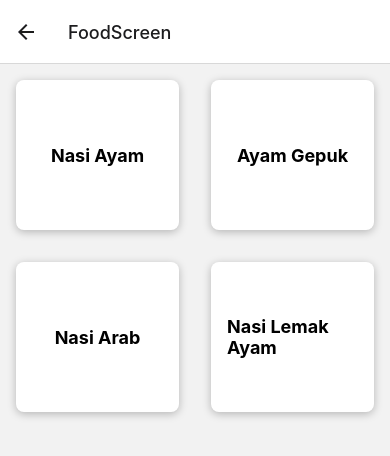
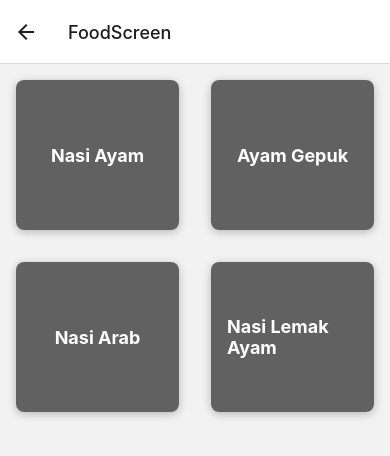
Before and after one commit to meymuhaimin/mkitchen_mobile_app, a React Native app: screen /FoodScreen in a window 390 px wide. Shown: the top 456 px of the page. Built offline with nearby package versions, Linux system fonts and the light colour scheme.

Commit message:
passsing-data

```diff
--- a/component/CategoryGridTile.js
+++ b/component/CategoryGridTile.js
@@ -1,6 +1,6 @@
 import { View, Text, Pressable, StyleSheet, Platform } from "react-native";
 
-function CategoryGridTile({ title, color, onPress }) {
+function CategoryGridTile({ title, onPress }) {
     return (
         <View style={styles.gridItem}>
             <Pressable
@@ -11,7 +11,7 @@ function CategoryGridTile({ title, color, onPress }) {
                 ]}
                 onPress={onPress}
             >
-                <View style={[styles.innerContainer, , { backgroundColor: color }]}>
+                <View style={[styles.innerContainer, , { backgroundColor: '#616161' }]}>
                     <Text style={styles.title}>{title}</Text>
                 </View>
             </Pressable>
@@ -51,5 +51,6 @@ const styles = StyleSheet.create({
     title: {
         fontWeight: "bold",
         fontSize: 18,
+        color: 'white'
     },
 });
--- a/screen/FoodOverviewScreen.js
+++ b/screen/FoodOverviewScreen.js
@@ -1,7 +1,11 @@
 import { Text } from 'react-native';
 
-function FoodOverviewScreen() {
-    return <Text>jj</Text>
+import { MENU } from '../data/food-data';
+
+function FoodOverviewScreen({ route }) {
+    const foodId = route.params.menuId;
+
+    return <Text>hgdfyjtf({foodId})</Text>
 }
 
 export default FoodOverviewScreen;
--- a/screen/FoodScreen.js
+++ b/screen/FoodScreen.js
@@ -8,7 +8,7 @@ function FoodScreen({ navigation }) {
     function renderCategoryItem(itemData) {
         function pressHandler() {
             navigation.navigate("FoodOverview", {
-                categoryId: itemData.item.id,
+                menuId: itemData.item.id,
             });
         }
         return (
```
